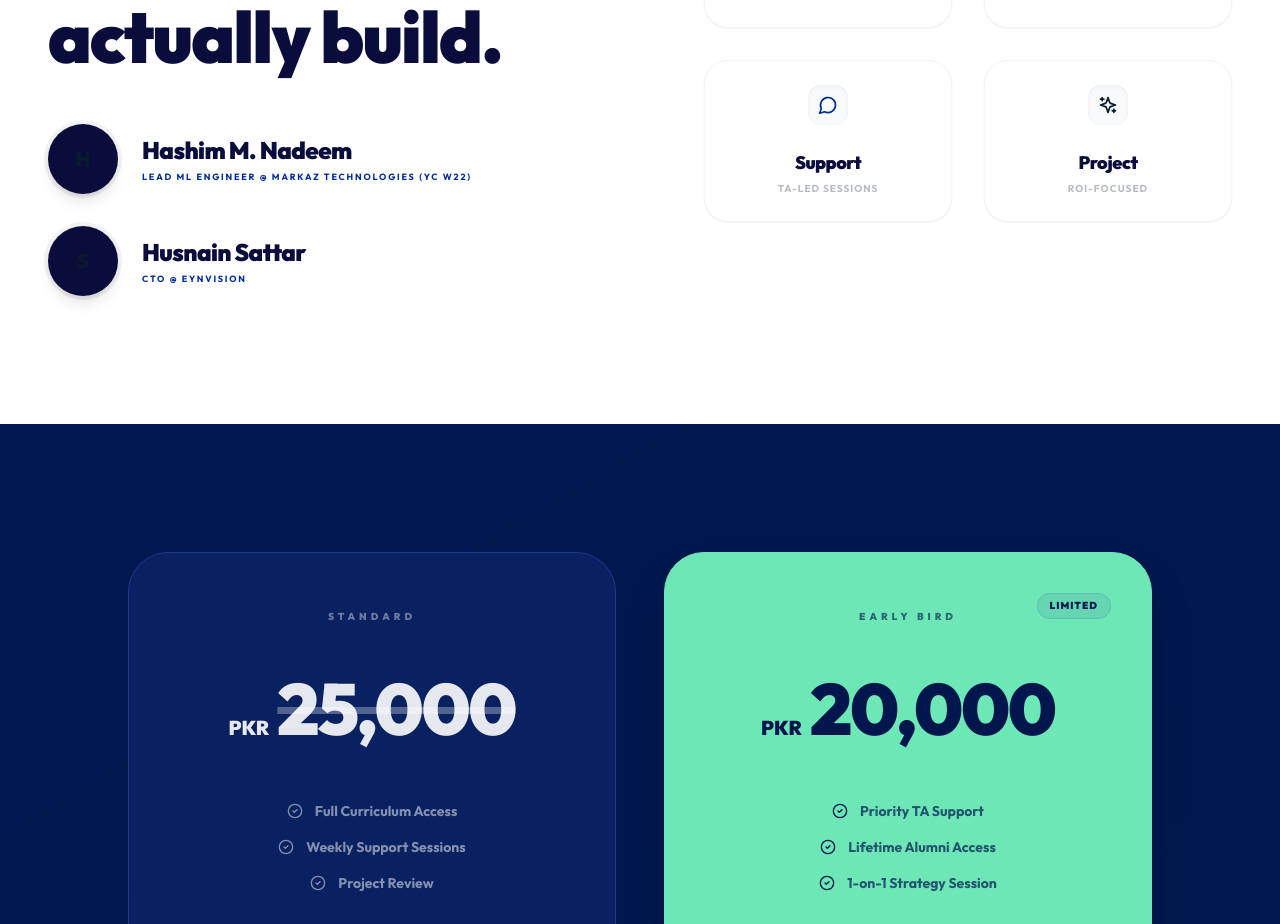
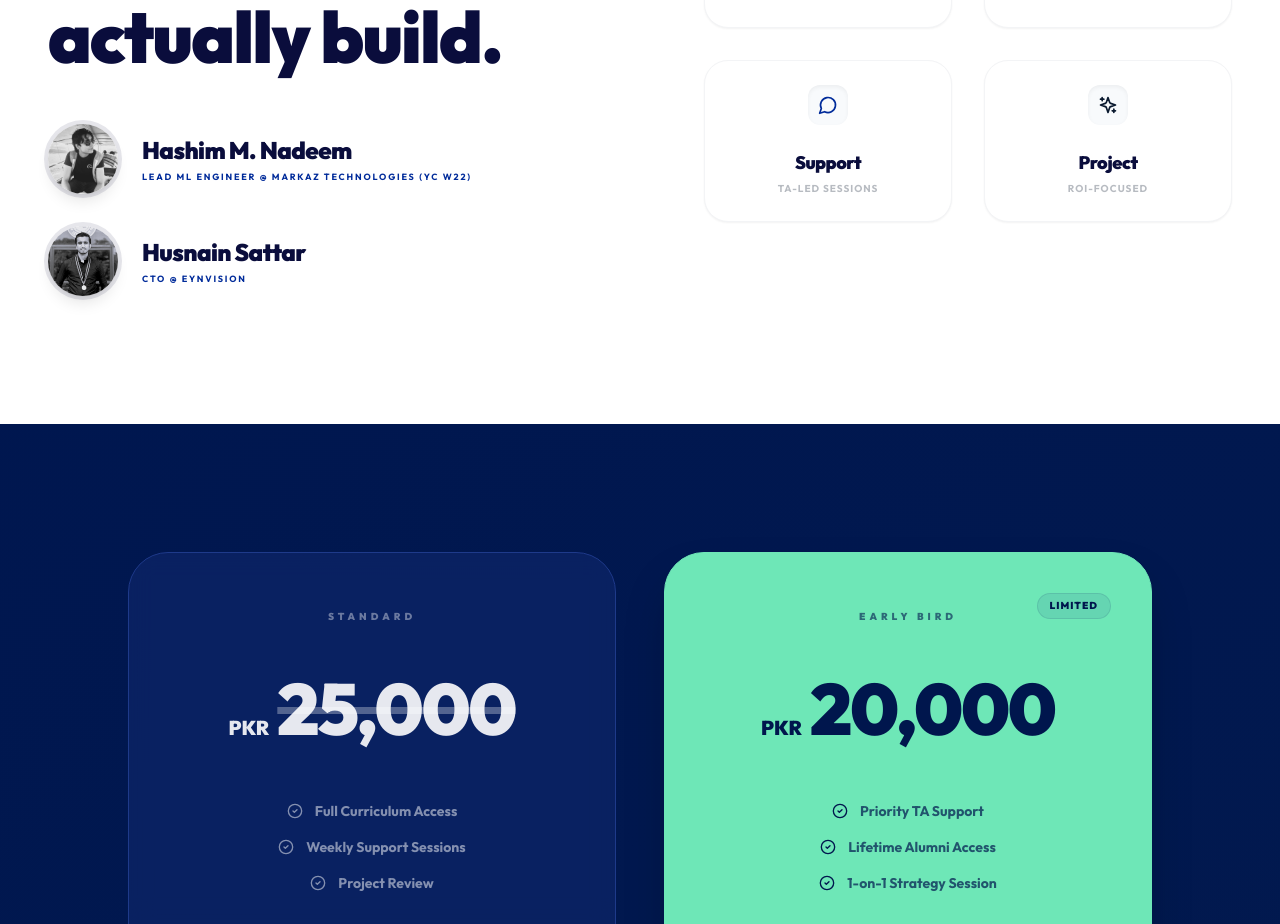
Before and after one commit to AteebAhmedMir/YMF-event-portal, a React (Vite) app: page / in a window 1280 px wide. Shown: the part 5661-6585 px from the top of the page. Built offline with nearby package versions, Linux system fonts and the light colour scheme; no server answers.

Commit message:
Socials added

```diff
--- a/src/components/EnrollmentSection.jsx
+++ b/src/components/EnrollmentSection.jsx
@@ -122,12 +122,12 @@ const EnrollmentSection = () => {
                 <InstructorBlock
                   name="Hashim M. Nadeem"
                   role="LEAD ML ENGINEER @ Markaz Technologies (YC W22)"
-                  initials="H"
+                  image="./public/HashimNadeem.jpeg"
                 />
                 <InstructorBlock
                   name="Husnain Sattar"
                   role="CTO @ EYNVISION"
-                  initials="S"
+                  image="./public/HusnainSattar.jpeg"
                 />
               </div>
             </div>
@@ -428,14 +428,18 @@ const EnrollmentSection = () => {
   );
 };
 
-const InstructorBlock = ({ name, role, initials }) => (
+const InstructorBlock = ({ name, role, image }) => (
   <motion.div
     initial={{ opacity: 0, x: -20 }}
     whileInView={{ opacity: 1, x: 0 }}
     className="flex items-center gap-6 group"
   >
-    <div className="w-[60px] h-[60px] lg:w-[70px] lg:h-[70px] rounded-full bg-secondary-blue flex items-center justify-center text-teal-accent text-xl font-black ring-4 ring-secondary-blue/5 group-hover:rotate-12 transition-transform shadow-lg">
-      {initials}
+    <div className="w-[60px] h-[60px] lg:w-[70px] lg:h-[70px] rounded-full ring-4 ring-secondary-blue/10 shadow-lg overflow-hidden shrink-0 group-hover:scale-105 transition-transform">
+      <img
+        src={image}
+        alt={name}
+        className="w-full h-full object-cover object-top"
+      />
     </div>
     <div>
       <h4 className="text-xl lg:text-2xl font-black text-secondary-blue tracking-tight mb-1">
--- a/src/components/Footer.jsx
+++ b/src/components/Footer.jsx
@@ -41,7 +41,7 @@ const Footer = () => {
                     Contact us on WhatsApp
                   </p>
                   <a
-                    href="#"
+                    href="https://wa.me/923495507026"
                     target="_blank"
                     rel="noreferrer"
                     className="inline-block bg-[#F4F4F5] text-[#001A72] font-bold py-3 px-8 rounded-[12px] text-[15px] transition-transform hover:scale-105 shadow-sm"
@@ -64,7 +64,9 @@ const Footer = () => {
 
                   <div className="flex gap-4 justify-center lg:justify-start mt-8 mb-2">
                     <a
-                      href="#"
+                      href="https://www.facebook.com/YoungMindsForum"
+                      target="_blank"
+                      rel="noreferrer"
                       className="bg-white rounded-full p-1.5 flex items-center justify-center hover:scale-110 transition-transform"
                     >
                       <svg
@@ -78,7 +80,9 @@ const Footer = () => {
                       </svg>
                     </a>
                     <a
-                      href="#"
+                      href="https://twitter.com/YoungMindsForum"
+                      target="_blank"
+                      rel="noreferrer"
                       className="bg-white rounded-full p-1.5 flex items-center justify-center hover:scale-110 transition-transform"
                     >
                       <svg
@@ -92,7 +96,9 @@ const Footer = () => {
                       </svg>
                     </a>
                     <a
-                      href="#"
+                      href="https://www.instagram.com/YoungMindsForum"
+                      target="_blank"
+                      rel="noreferrer"
                       className="bg-white rounded-full p-1.5 flex items-center justify-center hover:scale-110 transition-transform"
                     >
                       <svg
```
Also changed, not shown: public/HashimNadeem.jpeg (added), public/HusnainSattar.jpeg (added).
